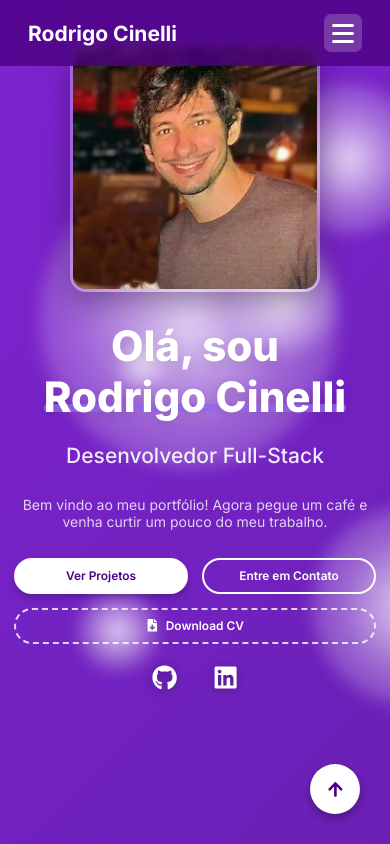
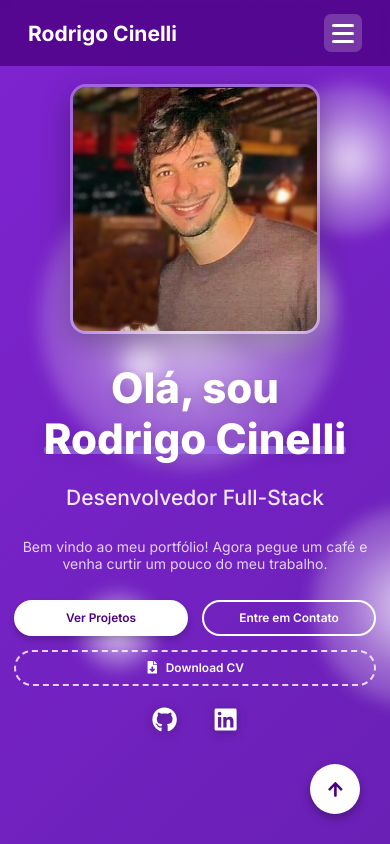
Before and after one commit to RodCinelli/rodcinelli-fullstack-developer, a Next.js app: page / in a window 390 px wide. Shown: the top 844 px of the page. Built offline with nearby package versions, Linux system fonts and the light colour scheme.

Commit message:
refactor: Increase Hero section mobile top padding

```diff
--- a/src/components/sections/Hero.tsx
+++ b/src/components/sections/Hero.tsx
@@ -22,12 +22,12 @@ const HeroSection = styled.section`
   @media (max-width: 768px) {
     padding: 0 1.5rem;
     justify-content: flex-start;
-    padding-top: 4rem;
+    padding-top: 7rem;
   }
 
   @media (max-width: 520px) {
     padding: 0 1rem;
-    padding-top: 3rem;
+    padding-top: 6rem;
   }
 `
 
```
